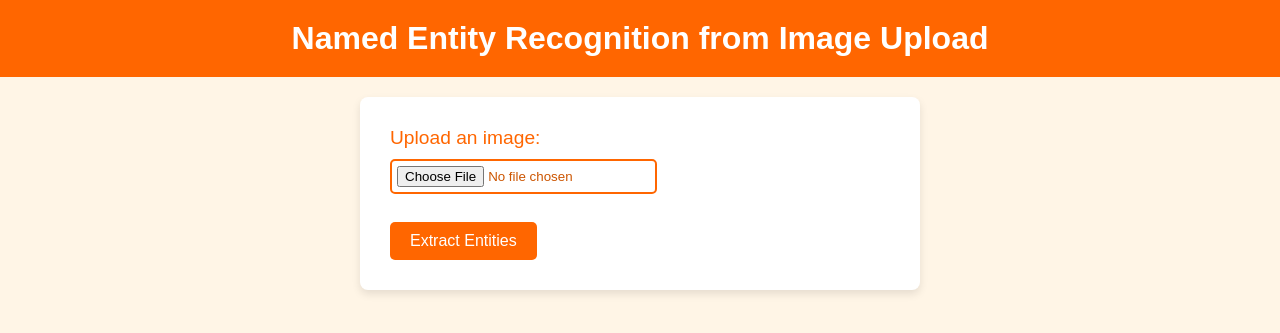
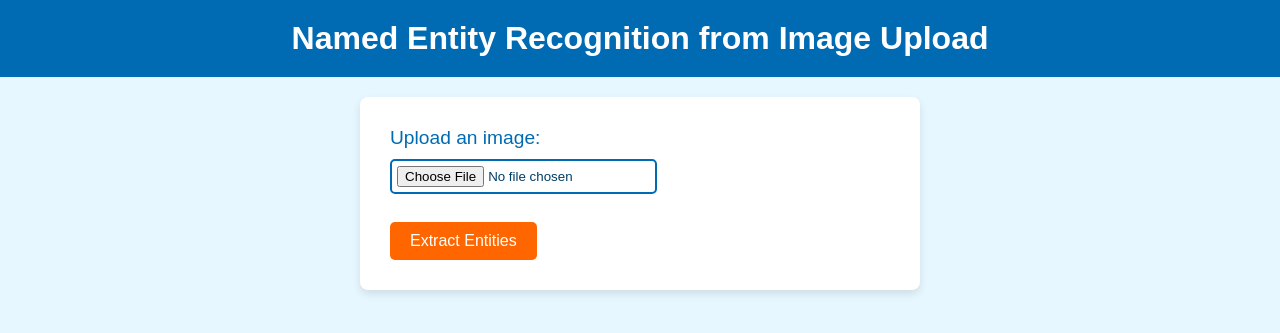
Before and after one commit to kagisomabaso/NERsimple, a Django app: template ner_project/ner_app/templates/ner_app/ner.html in a window 1280 px wide. Shown: the top 333 px of the page. Run offline with Django 5.2, Linux system fonts and the light colour scheme; the template is opened without the code that fills it, so the values that code supplies are empty.

Commit message:
Html config

```diff
--- a/ner_project/ner_app/templates/ner_app/ner.html
+++ b/ner_project/ner_app/templates/ner_app/ner.html
@@ -8,14 +8,14 @@
         /* General Styling */
         body {
             font-family: Arial, sans-serif;
-            background-color: #fff5e6; /* Light orange background */
-            color: #cc5500; /* Dark orange text */
+            background-color: #e6f7ff; /* Light blue background */
+            color: #003d66; /* Dark blue text */
             margin: 0;
             padding: 0;
         }
 
         h1 {
-            background-color: #ff6600; /* Primary orange */
+            background-color: #006bb3; /* Blue */
             color: white;
             text-align: center;
             padding: 20px;
@@ -35,18 +35,18 @@
 
         label {
             font-size: 1.2rem;
-            color: #ff6600; /* Primary orange */
+            color: #006bb3; /* Blue */
         }
 
         input[type="file"] {
             margin: 10px 0;
             padding: 5px;
-            border: 2px solid #ff6600;
+            border: 2px solid #006bb3; /* Blue border */
             border-radius: 5px;
         }
 
         button {
-            background-color: #ff6600;
+            background-color: #ff6600; /* Complementary orange */
             color: white;
             border: none;
             padding: 10px 20px;
@@ -62,7 +62,7 @@
 
         /* Extracted Data Section */
         h2 {
-            color: #ff5500; /* Medium orange */
+            color: #006bb3; /* Blue */
         }
 
         ul {
@@ -75,7 +75,7 @@
         }
 
         strong {
-            color: #ff6600; /* Highlighted label color */
+            color: #006bb3; /* Blue for labels */
         }
 
         /* Full Text Section */
@@ -88,7 +88,7 @@
         }
 
         #full-text-section pre {
-            background-color: #fff0e0; /* Light orange for text background */
+            background-color: #f1f8ff; /* Light blue for full text background */
             padding: 15px;
             border-radius: 5px;
             white-space: pre-wrap;
```
Also changed, not shown: ner_project/media/uploads/427984126_776813451147073_2927078970494548683_n_A8hz3Vm.jpg (added), ner_project/media/uploads/428353312_776651737829911_162166704847603246_n_VtCg31m.jpg (added), ner_project/media/uploads/FEQQH2yXoAQ9YAH_Kf4HSVU.jfif (added), ner_project/media/uploads/FEQQewuWQAUtN9y_2dj8DEb.jfif (added), ner_project/media/uploads/FEQQewuWQAUtN9y_d372S0Y.jfif (added).
